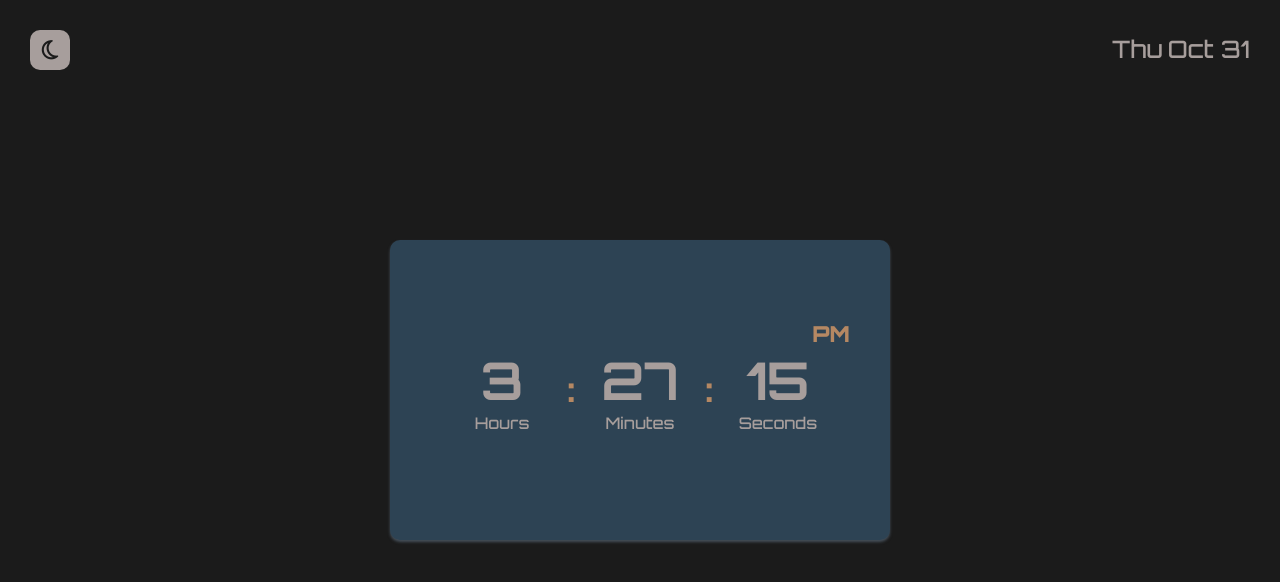
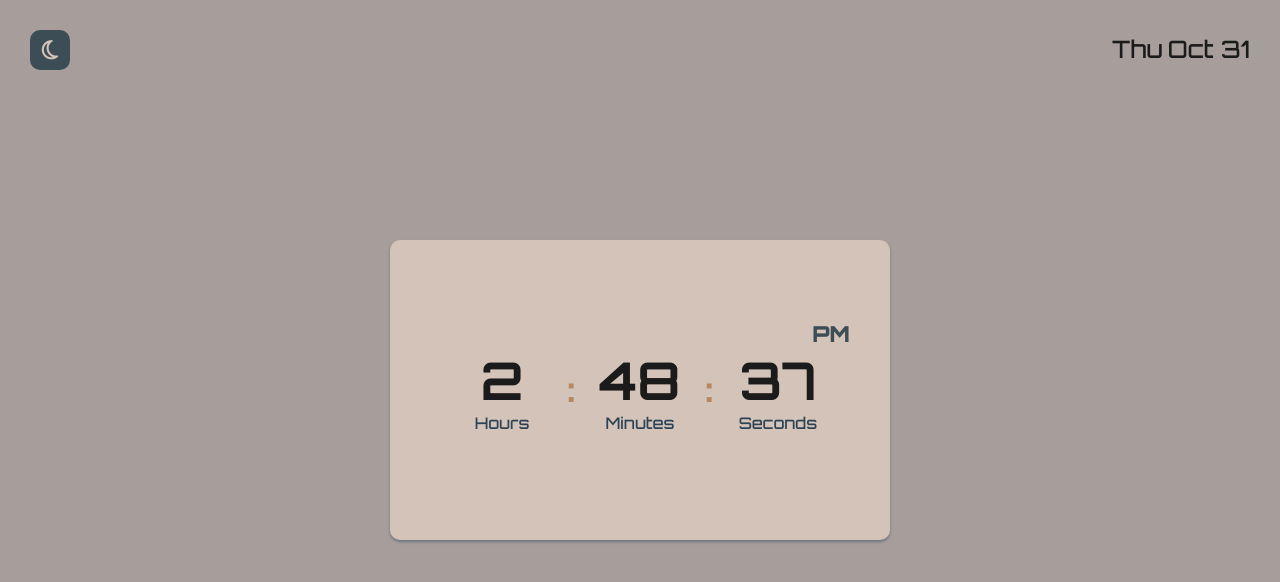
Before and after one commit to AnnaMara27/Dark-Light_Theme_Digital_Clock, a plain HTML site: page index.html in a window 1280 px wide. Drawn offline with Linux system fonts and the light colour scheme.

Commit message:
Add basic time and date data and fix the light and dark mode switch

```diff
--- a/index.html
+++ b/index.html
@@ -8,7 +8,7 @@
     <link rel="stylesheet" href="style.css" />
     <title>Digital_Clock</title>
   </head>
-  <body class="dark">
+  <body>
     <div class="theme-icons">
       <i class="fa-regular fa-sun hidden"></i>
       <i class="fa-regular fa-moon"></i>
--- a/script.js
+++ b/script.js
@@ -0,0 +1,39 @@
+const bodyEl = document.querySelector("body");
+const lightThemeIcon = document.querySelector(".fa-sun");
+const darkThemeIcon = document.querySelector(".fa-moon");
+const dayEl = document.getElementById("day");
+const monthEl = document.getElementById("month");
+const dateEl = document.getElementById("date");
+const hoursEl = document.getElementById("hours");
+const minutesEl = document.getElementById("minutes");
+const secondsEl = document.getElementById("seconds");
+const pmAm = document.getElementById("pm-am");
+const themeBtn = document.querySelector(".theme-icons");
+
+// Getting correct day, date, and time
+const currentDate = new Date();
+const day = currentDate.getDay();
+const month = currentDate.getMonth();
+const date = currentDate.getDate();
+const hours = currentDate.getHours();
+const minutes = currentDate.getMinutes();
+const seconds = currentDate.getSeconds();
+
+const weekdays = ["Mon", "Tue", "Wed", "Thu", "Fri", "Sat", "Sun"];
+const months = ["Jan", "Feb", "Mar", "Apr", "May", "Jun", "Jul", "Aug", "Sep", "Oct", "Nov", "Dec"];
+
+dayEl.innerText = weekdays[day - 1];
+monthEl.innerText = `${months[month]} ${date}`;
+
+hoursEl.innerText = hours > 12 ? hours - 12 : hours;
+pmAm.innerText = hours > 12 ? "PM" : "AM";
+
+minutesEl.innerText = minutes;
+secondsEl.innerText = seconds;
+
+// Change Light or Dark Mode
+themeBtn.addEventListener("click", () => {
+  bodyEl.classList.toggle("dark");
+  lightThemeIcon.classList.toggle("hidden");
+  darkThemeIcon.classList.toggle("hidden");
+});
```
